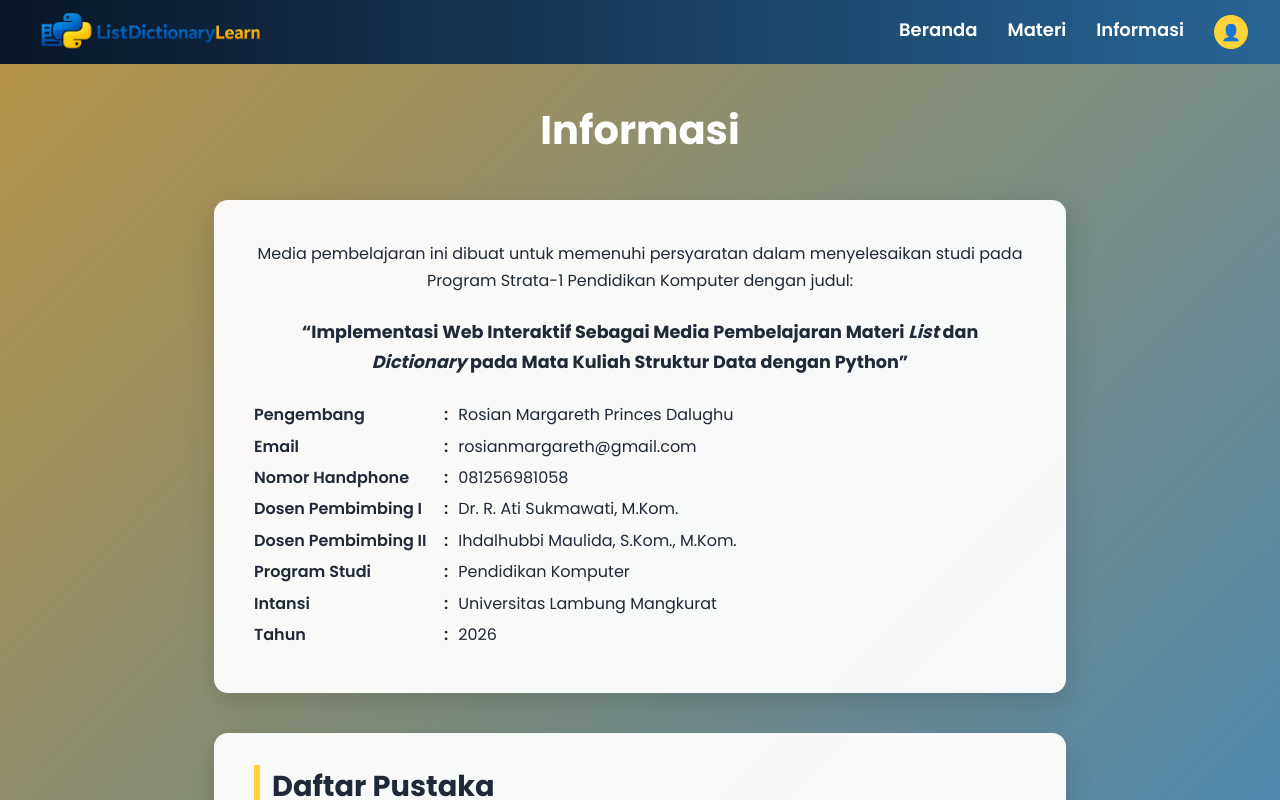
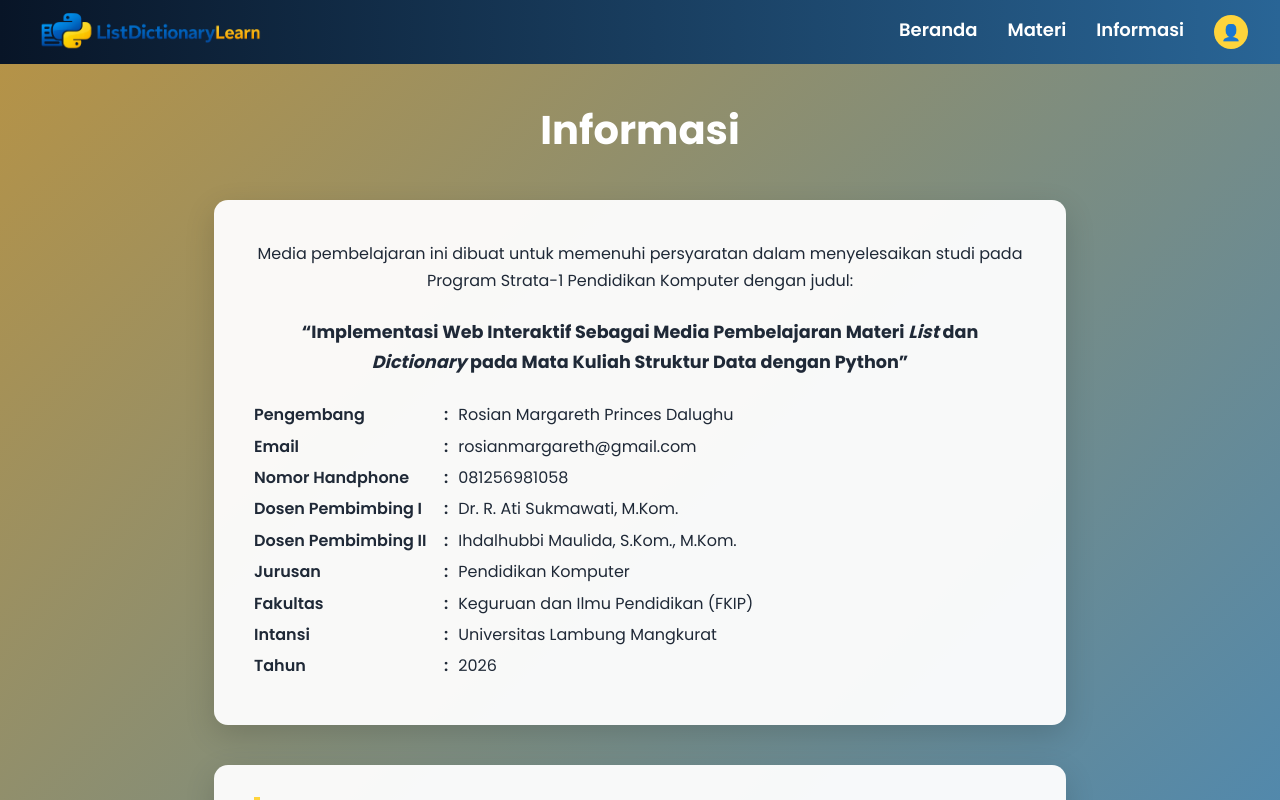
Before and after one commit to Halooci/Lidict, a React (Vite) app: page /InformasiPage in a window 1280 px wide. Shown: the top 800 px of the page. Built offline with nearby package versions, Linux system fonts and the light colour scheme; no server answers; the database is empty.

Commit message:
infojurFKIP

```diff
--- a/src/pages/komponen/informasi/InformasiPage.jsx
+++ b/src/pages/komponen/informasi/InformasiPage.jsx
@@ -205,9 +205,14 @@ const InformasiPage = () => {
                 <span className="info-value">Ihdalhubbi Maulida, S.Kom., M.Kom.</span>
               </div>
               <div className="info-row">
-                <span className="info-label">Program Studi</span>
+                <span className="info-label">Jurusan</span>
                 <span className="info-colon">:</span>
                 <span className="info-value">Pendidikan Komputer</span>
+              </div>
+              <div className="info-row">
+                <span className="info-label">Fakultas</span>
+                <span className="info-colon">:</span>
+                <span className="info-value">Keguruan dan Ilmu Pendidikan (FKIP)</span>
               </div>
               <div className="info-row">
                 <span className="info-label">Intansi</span>
```
